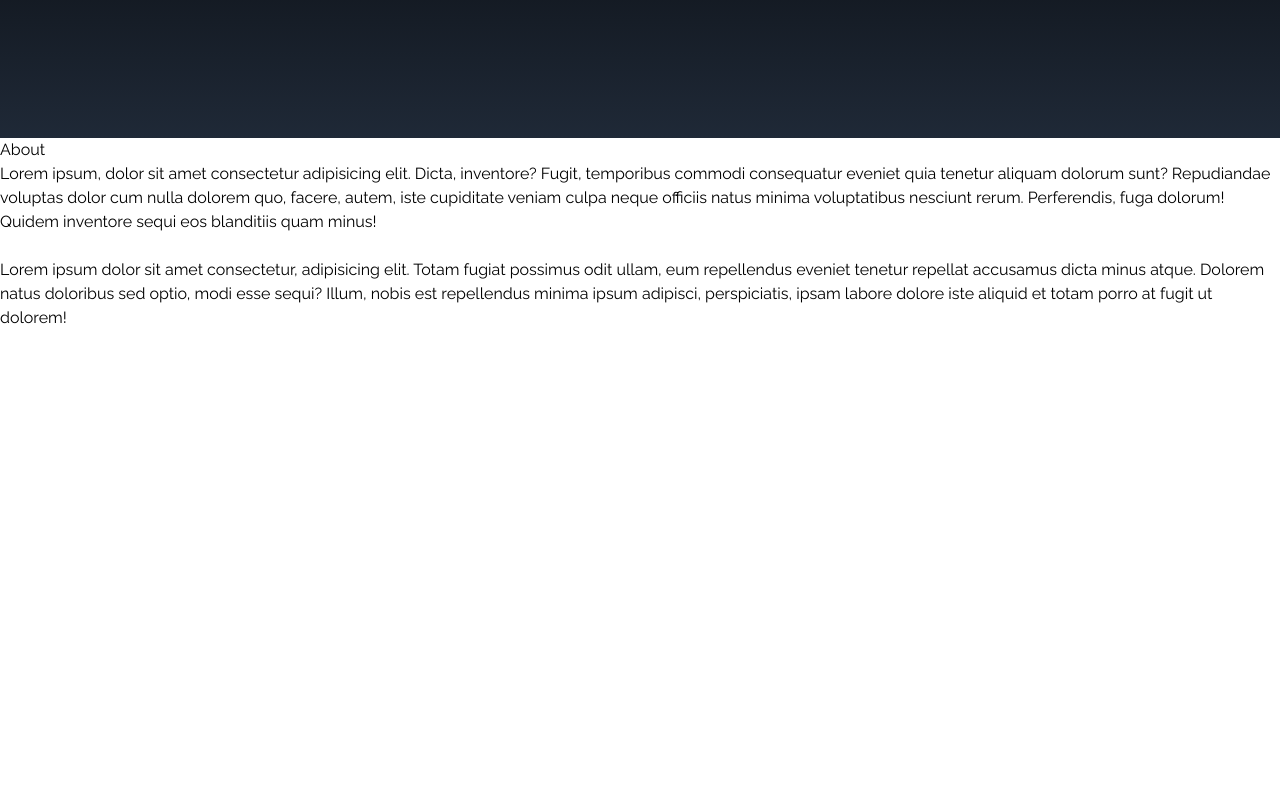
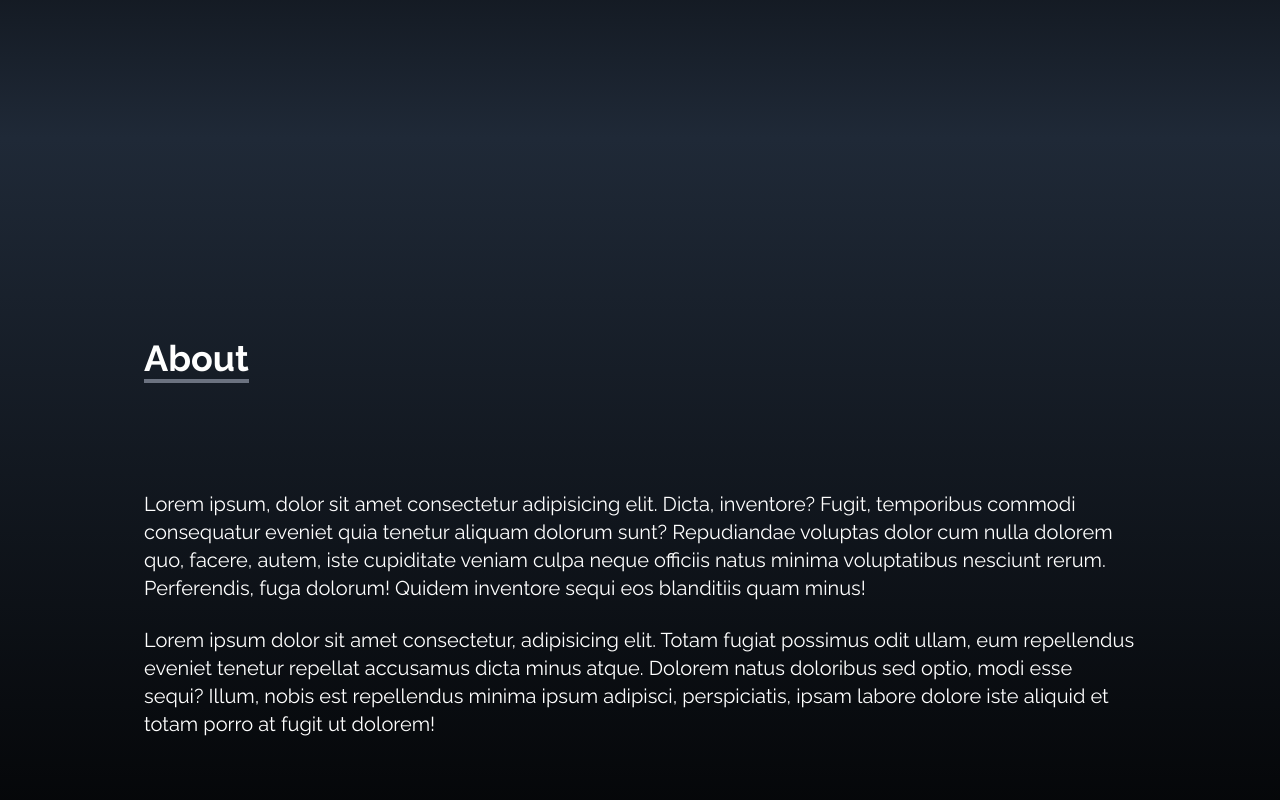
Before and after one commit to fr0sted-flake/Personal-Portfolio, a React (Vite) app: page / in a window 1280 px wide. Shown: the part 742-1542 px from the top of the page. Before the commit the page ends 1072 px from the top, so only its background shows below. Built offline with nearby package versions, Linux system fonts and the light colour scheme.

Commit message:
styled the about section

```diff
--- a/src/components/About.jsx
+++ b/src/components/About.jsx
@@ -2,12 +2,15 @@
 
 function About() {
   return (
-    <div>
-      <div>
-        <div>
-          <p>About</p>
+    <div
+      name="about"
+      className="w-full h-screen bg-gradient-to-b from-gray-800 to-black text-white"
+    >
+      <div className="max-w-screen-lg p-4 mx-auto flex flex-col justify-center w-full h-full">
+        <div className="pb-8">
+          <p className="text-4xl font-bold inline border-b-4 border-gray-500">About</p>
         </div>
-        <p>
+        <p className="text-xl mt-20 ">
           Lorem ipsum, dolor sit amet consectetur adipisicing elit. Dicta,
           inventore? Fugit, temporibus commodi consequatur eveniet quia tenetur
           aliquam dolorum sunt? Repudiandae voluptas dolor cum nulla dolorem
@@ -16,7 +19,7 @@
           inventore sequi eos blanditiis quam minus!
         </p>
         <br />
-        <p>
+        <p className="text-xl">
           Lorem ipsum dolor sit amet consectetur, adipisicing elit. Totam fugiat
           possimus odit ullam, eum repellendus eveniet tenetur repellat
           accusamus dicta minus atque. Dolorem natus doloribus sed optio, modi
```
